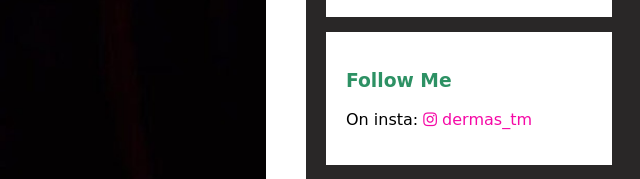
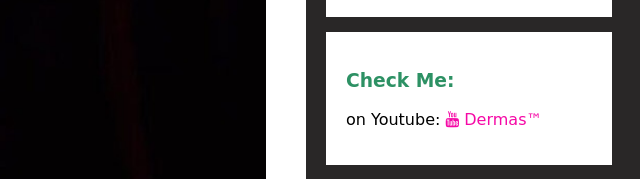
Before and after one commit to dermastm/dermastm.github.io, a plain HTML site: page index.html in a window 1280 px wide. Shown: the part 1628-1807 px from the top of the page, 640-1280 px from the left. Drawn offline with nearby package versions, Linux system fonts and the light colour scheme; a web font is replaced by a local one.

Commit message:
Add files via upload

```diff
--- a/index.html
+++ b/index.html
@@ -112,10 +112,10 @@
 
         <!--Follow Me-->
         <div class="card" style="margin-top: 5%;">
-      <h3 class="ml7" style="text-decoration: none; color: rgb(45, 145, 100);">Follow Me</h3>
-      <p class="letters">On insta:
+          <h3 class="ml7" style="text-decoration: none; color: rgb(45, 145, 100);">Check Me:</h3>
+          <p class="letters">on Youtube:
             <a style="text-decoration: none; color: rgb(245, 9, 166);"
-            href="https://www.instagram.com/joe_sumbi/?hl=en"><span class="fa fa-instagram"></span> dermas_tm
+                href="https://www.youtube.com/channel/UCyjPM7YAWVOy2DO-eeggc1w"><span class="fa fa-youtube"></span>  Dermas&TRADE;
             </a>
           </p>
         </div>
```
Also changed, not shown: page2.html (+3 -3 lines). Lines whose indentation alone changed are shown as unchanged.
